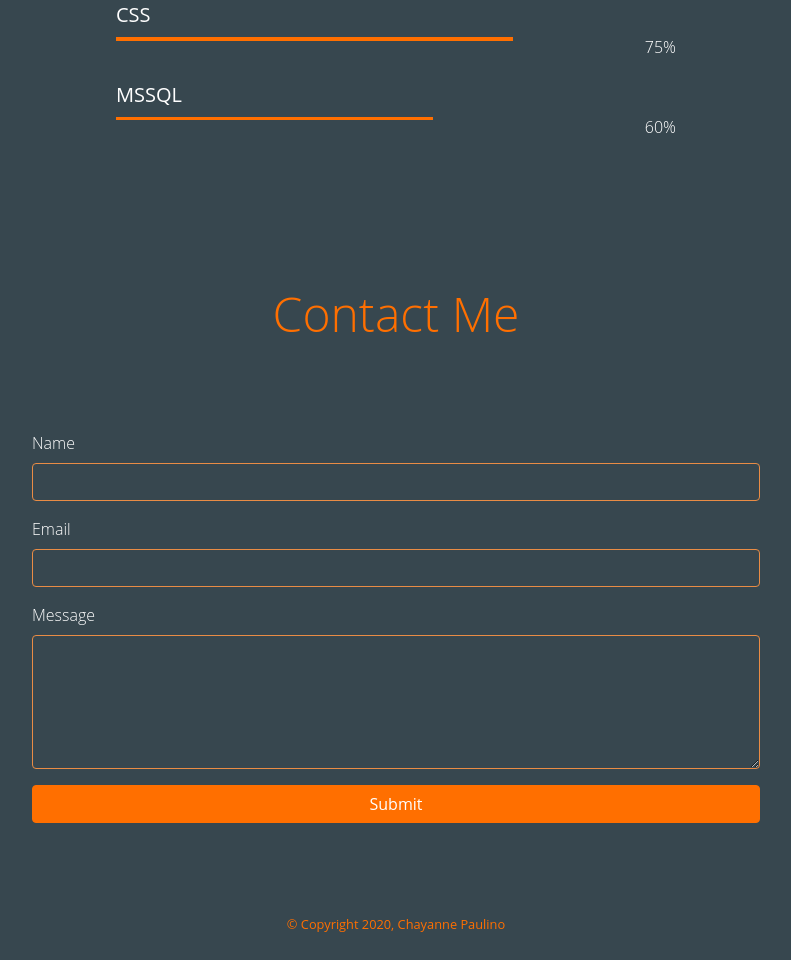
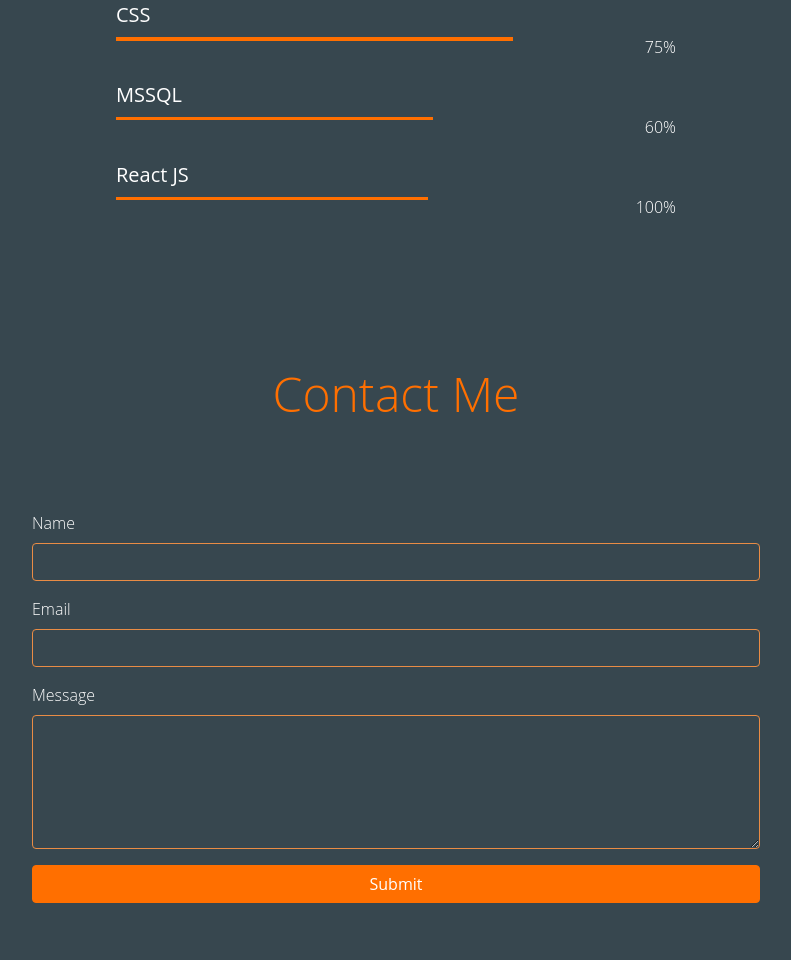
Before and after one commit to Chayanne90/portfolio, a plain HTML site: page index.html in a window 1280 px wide. Shown: the part 2523-3483 px from the top of the page, without its empty margins (244-1035 px from the left). Before the commit the page ends 3458 px from the top, so only its background shows below. Drawn offline with nearby package versions, Linux system fonts and the light colour scheme.

Commit message:
new skill

```diff
--- a/index.html
+++ b/index.html
@@ -173,6 +173,14 @@
                 </span>
             </li>
 
+            <li>
+                <h3 class="skill">React JS</h3>
+                <label class="portcentage">100%</label>
+                <span class="bar">
+                    <span class="mssql"></span>
+                </span>
+            </li>
+
 
         </div>
 
```
